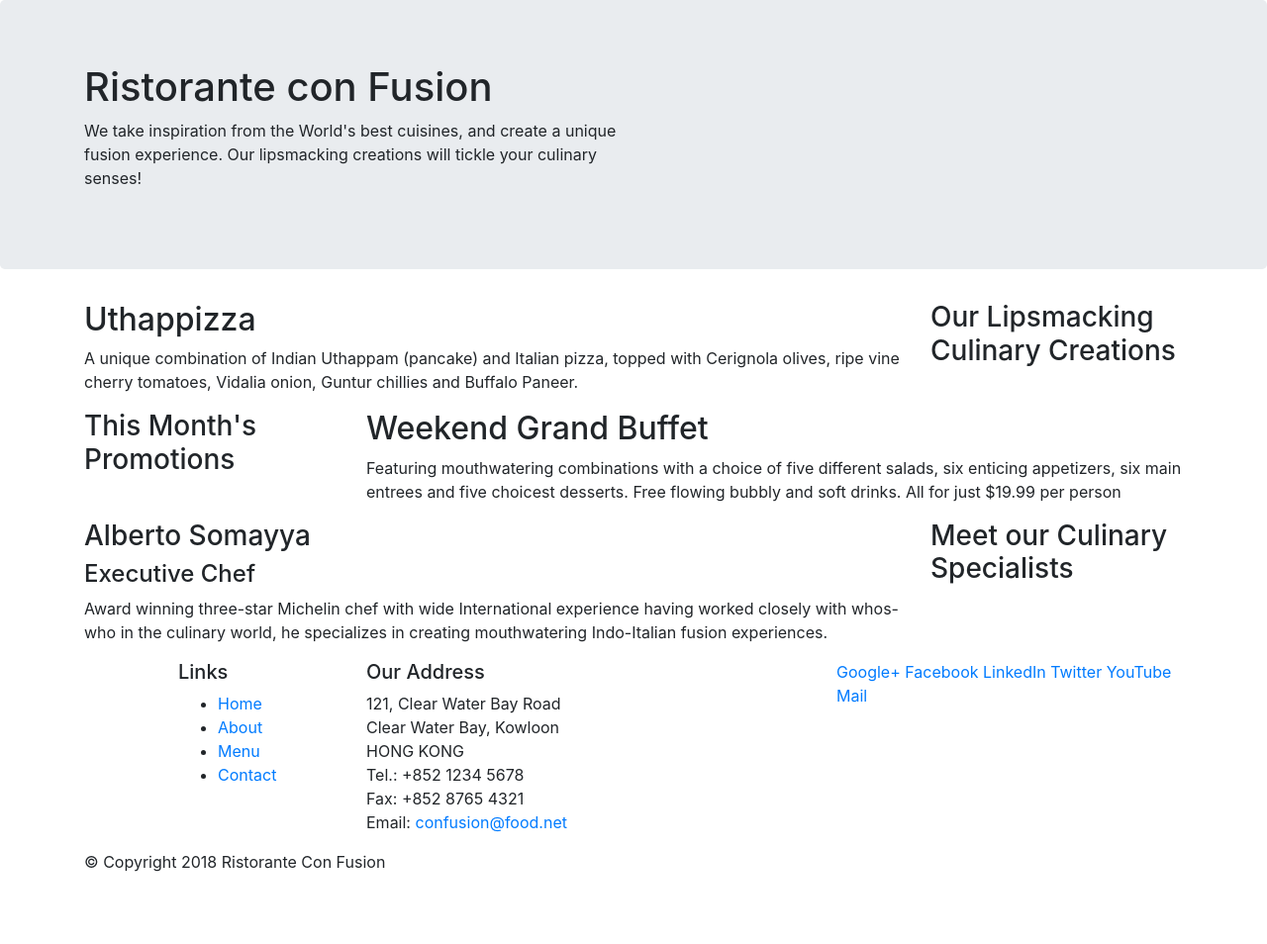
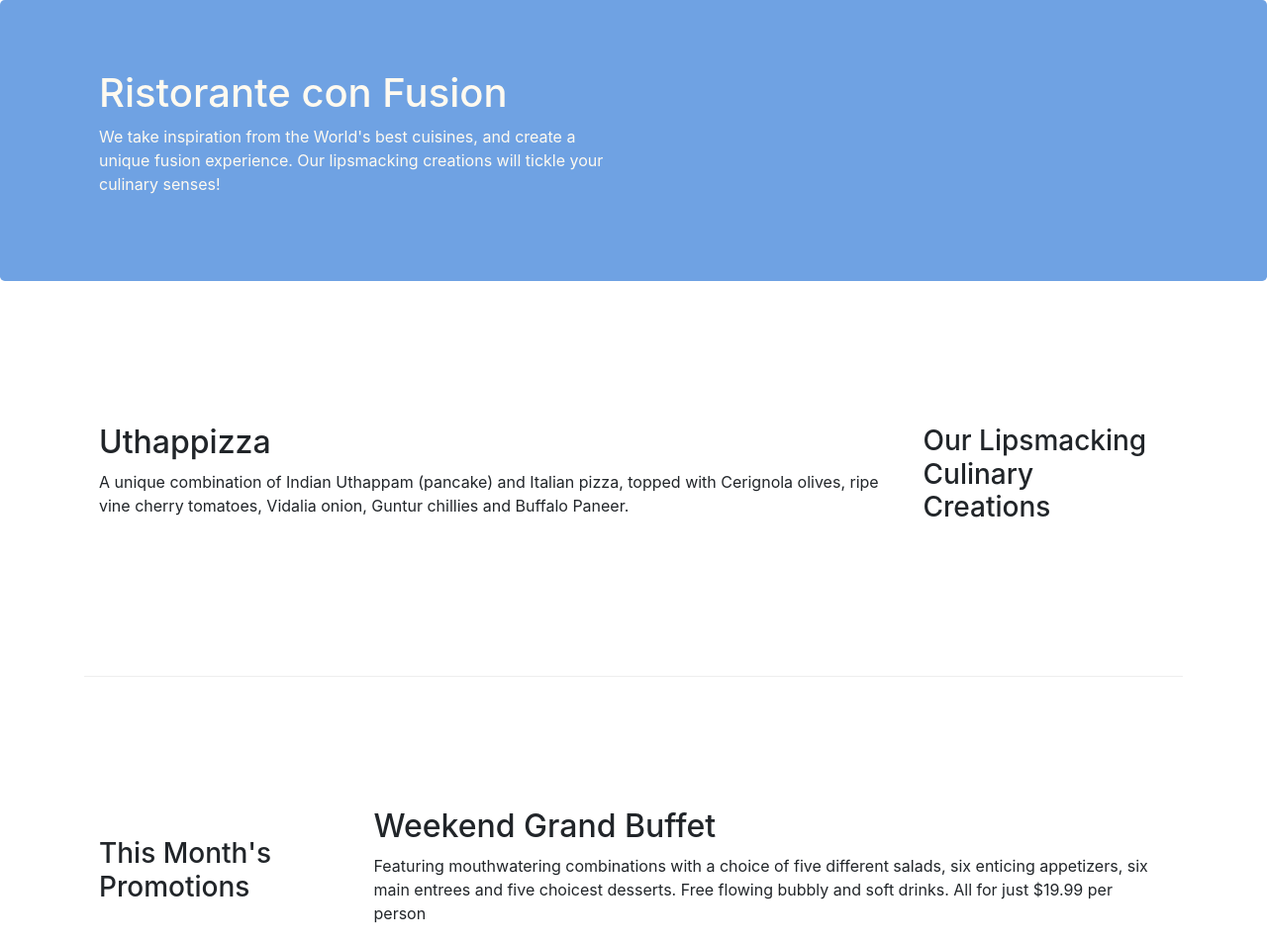
Before and after one commit to ayushjain0996/conFusion, a website: page index.html in a window 1280 px wide. Shown: the top 954 px of the page at 99% size. Before the commit the page ends 899 px from the top, so only its background shows below. Drawn offline with nearby package versions, Linux system fonts and the light colour scheme.

Commit message:
Bootstrap Grid Part-2

```diff
--- /dev/null
+++ b/css/styles.css
@@ -0,0 +1,30 @@
+.row-header {
+    margin: 0px auto;
+    padding: 0px auto;
+}
+
+.row-content {
+    margin: 0px auto;
+    padding: 50px 0px 50px 0px;
+    border-bottom: 1px ridge;
+    min-height: 400px;
+}
+
+.footer {
+    background-color: #B0C4DE;
+    margin: 0px auto;
+    padding: 20px 0px 20px 0px;
+}
+
+.jumbotron {
+    padding: 70px 30px 70px 30px;
+    margin: 0px;
+    background: #6FA2E3;
+    color: #fffaf0;
+}
+
+.address {
+    font-size: 80%;
+    margin: 0px;
+    color: #0f0f0f;
+}
--- a/index.html
+++ b/index.html
@@ -9,6 +9,7 @@
 
         <!-- Bootstrap CSS -->
         <link rel="stylesheet" href="node_modules/bootstrap/dist/css/bootstrap.min.css">
+        <link rel="stylesheet" href="css/styles.css">
     <title>Ristorante Con Fusion</title>
 </head>
 
@@ -16,7 +17,7 @@
 
     <header class="jumbotron">
         <div class="container">
-            <div class="row">
+            <div class="row row-header">
                 <div class="col-12 col-sm-6">
                     <h1>Ristorante con Fusion</h1>
                     <p>We take inspiration from the World's best cuisines, and create a unique fusion experience. Our lipsmacking creations will tickle your culinary senses!</p>
@@ -28,7 +29,7 @@
     </header>
 
     <div class="container">
-        <div class="row">
+        <div class="row row-content align-items-center">
             <div class="col-12 col-sm-4 order-sm-last col-md-3">
                 <h3>Our Lipsmacking Culinary Creations</h3>
             </div>
@@ -39,7 +40,7 @@
         </div>
 
 
-        <div class="row">
+        <div class="row row-content align-items-center">
             <div class="col-12 col-sm-4 col-md-3">
                 <h3>This Month's Promotions</h3>
             </div>
@@ -49,7 +50,7 @@
             </div>
         </div>
 
-        <div class="row">
+        <div class="row row-content align-items-center">
             <div class="col-12 col-sm-4 order-sm-last col-md-3">
                 <h3>Meet our Culinary Specialists</h3>
             </div>
@@ -61,12 +62,12 @@
         </div>
     </div>
 
-    <footer>
+    <footer class="footer">
         <div class="container">
             <div class="row">
                 <div class="col-4 offset-1 col-sm-2">
                     <h5>Links</h5>
-                    <ul>
+                    <ul class="list-unstyled">
                         <li><a href="#">Home</a></li>
                         <li><a href="#">About</a></li>
                         <li><a href="#">Menu</a></li>
@@ -84,8 +85,8 @@
 		              Email: <a href="mailto:confusion@food.net">confusion@food.net</a>
 		           </address>
                 </div>
-                <div class="col-12 col-sm-4">
-                    <div>
+                <div class="col-12 col-sm-4 align-self-center">
+                    <div class="text-center">
                         <a href="http://google.com/+">Google+</a>
                         <a href="http://www.facebook.com/profile.php?id=">Facebook</a>
                         <a href="http://www.linkedin.com/in/">LinkedIn</a>
@@ -95,7 +96,7 @@
                     </div>
                 </div>
            </div>
-           <div class="row">
+           <div class="row justify-content-center">
                 <div class="col-auto">
                     <p>© Copyright 2018 Ristorante Con Fusion</p>
                 </div>
```
